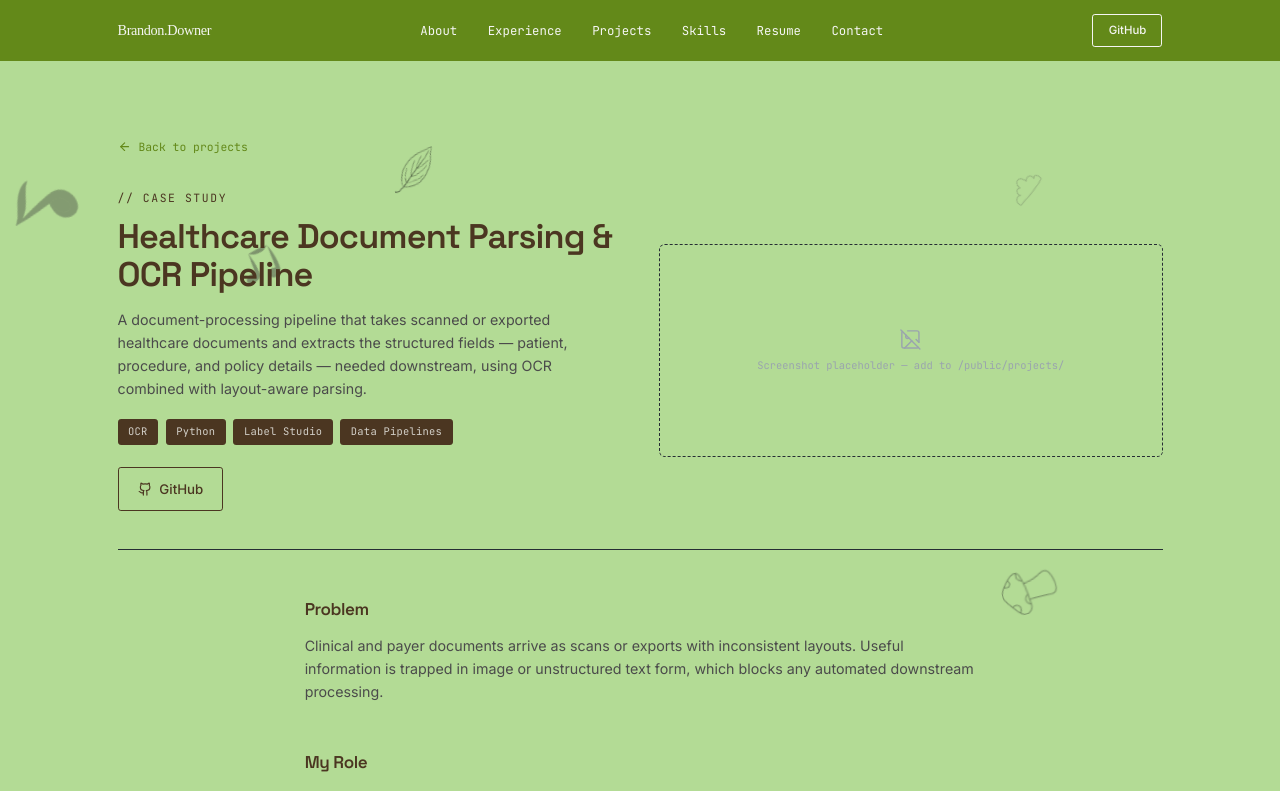
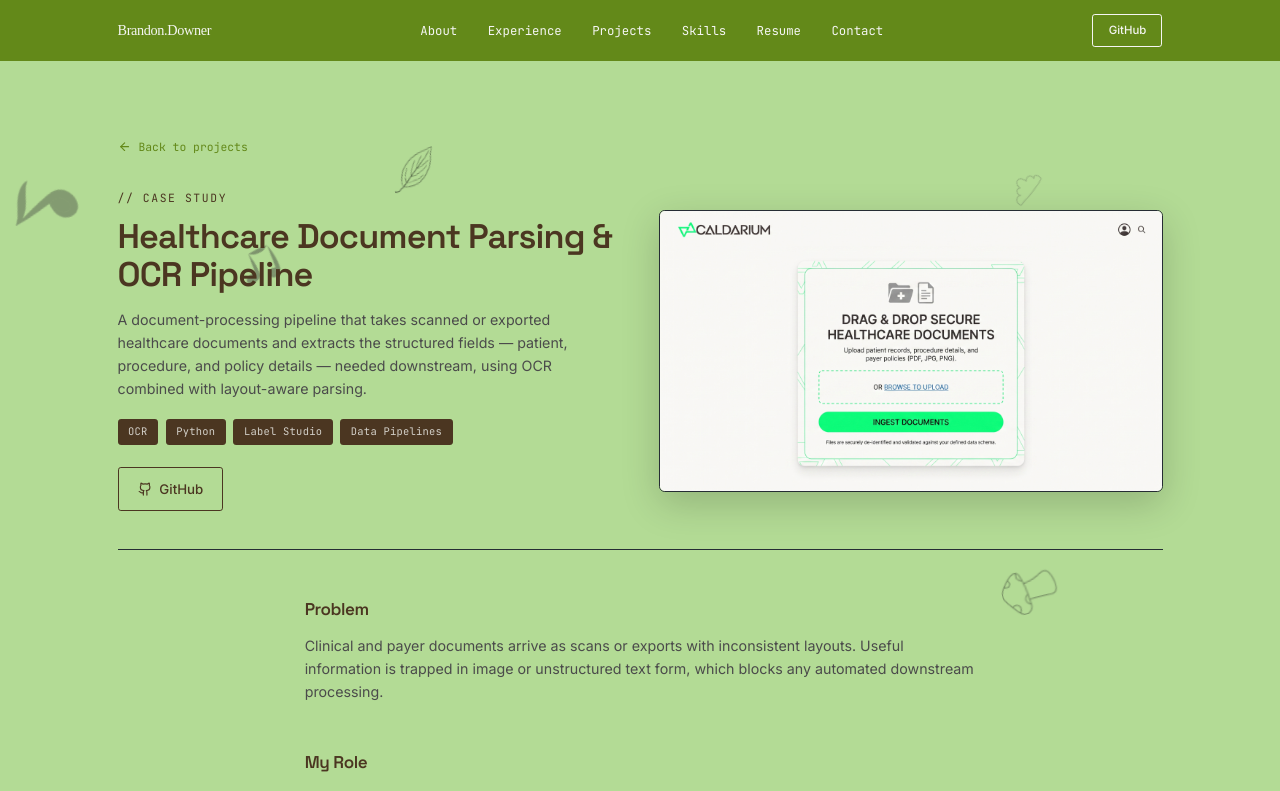
Before and after one commit to BrandonD243/brandond243.github.io, a React (Vite) app: page /projects/healthcare-document-parsing-ocr-pipeline in a window 1280 px wide. Shown: the top 791 px of the page. Built offline with nearby package versions, Linux system fonts and the light colour scheme.

Commit message:
Add screenshot for OCR pipeline case study

```diff
--- a/src/data/projects.ts
+++ b/src/data/projects.ts
@@ -121,6 +121,7 @@ export const projects: Project[] = [
         "Two things stood out. First, picking an OCR engine wasn't a reputation call — it took actually benchmarking candidates against our own scanned document set and comparing accuracy before landing on Tesseract, which had the added benefit of running self-hosted instead of sending scans to a third-party cloud OCR API. Second, staying HIPAA-compliant meant deciding how to protect PHI that's inevitably visible during OCR debugging and human review. Hashing was the easy option, but a hash can't be visually reviewed or corrected — a reviewer needs something that looks like a real name or date of birth to judge whether the parser got it right. We abstracted real fields into synthetic, realistic-looking values for anything a person or downstream process would see, and restored the original data only when output was returned to the source system. That trade-off cuts both ways: unlike an irreversible hash, the synthetic-to-real mapping is itself a sensitive asset that has to be tightly access-controlled and audited, since anyone who can read it can reverse the substitution.",
       hasDiagramPlaceholder: true,
       diagramUrl: "/projects/healthcare-ocr-architecture.svg",
+      screenshotUrl: "/projects/document-parsing-ocr.jpeg",
     },
   },
 ];
```
Also changed, not shown: public/projects/document-parsing-ocr.jpeg (added).
